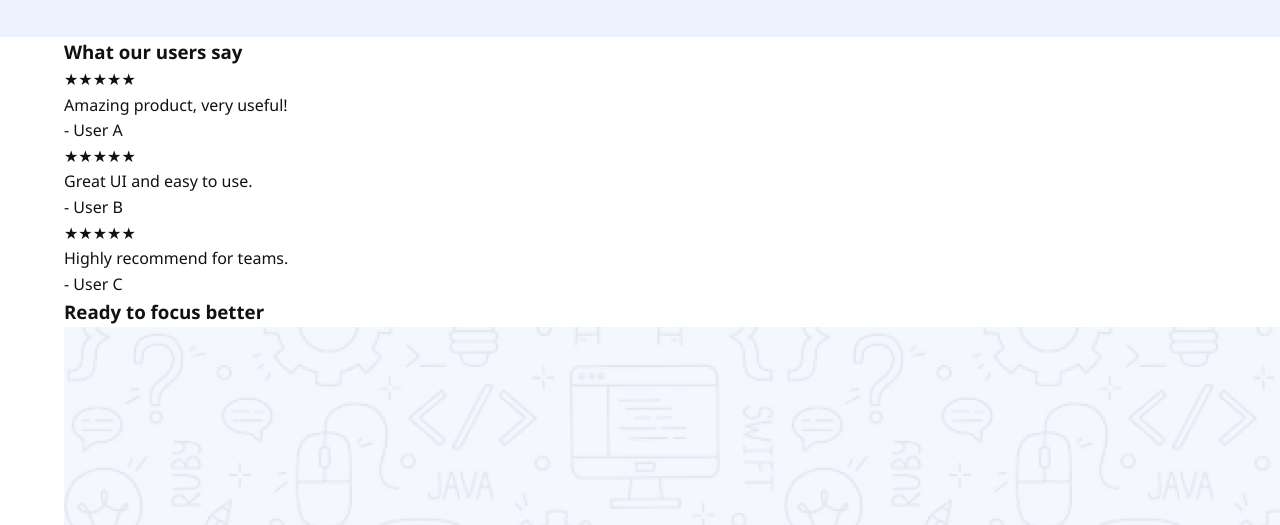
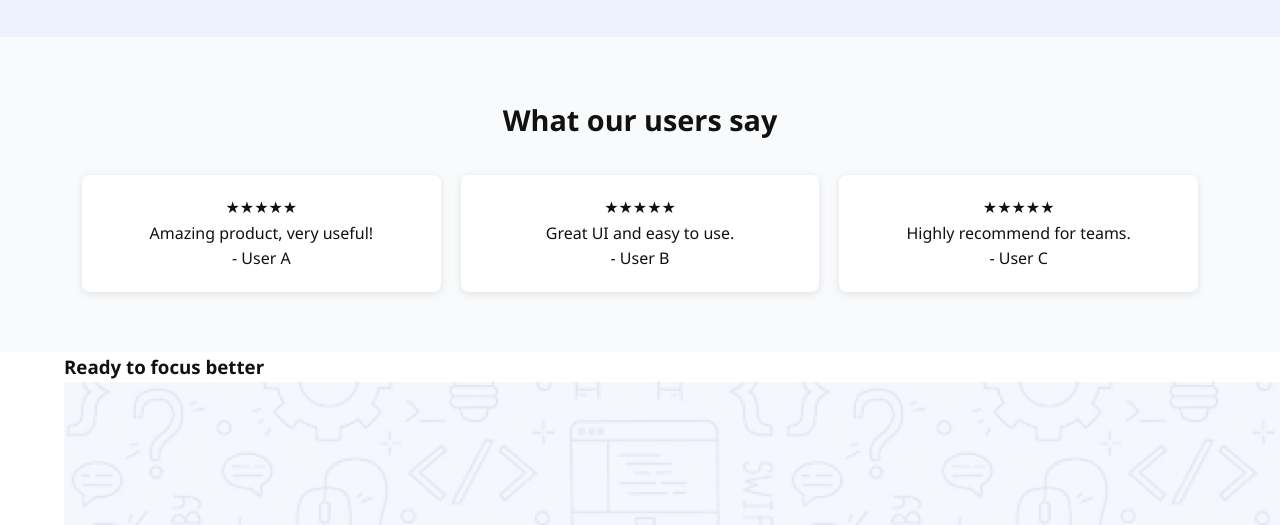
Before and after one commit to lamifaharia/phero1, a plain HTML site: page index.html in a window 1280 px wide. Shown: the part 524-1049 px from the top of the page. Drawn offline with Linux system fonts and the light colour scheme; files that its build step writes are made by us from their sources.

Commit message:
added some styles

```diff
--- a/styles/style.css
+++ b/styles/style.css
@@ -96,3 +96,31 @@ header {
   margin-top: 8px;
   color: #333;
 }
+
+/* Testimonials */
+.testimonials {
+  padding: 60px 20px;
+  background-color: #f9fafb;
+  text-align: center;
+}
+
+.testimonials h3 {
+  font-size: 1.8rem;
+  margin-bottom: 2rem;
+}
+
+.testimonial-grid {
+  display: flex;
+  justify-content: space-between;
+  gap: 20px;
+  flex-wrap: wrap;
+}
+
+.card {
+  background: #fff;
+  padding: 20px;
+  flex: 1;
+  min-width: 250px;
+  box-shadow: 0 2px 8px rgba(0,0,0,0.1);
+  border-radius: 8px;
+}
```
